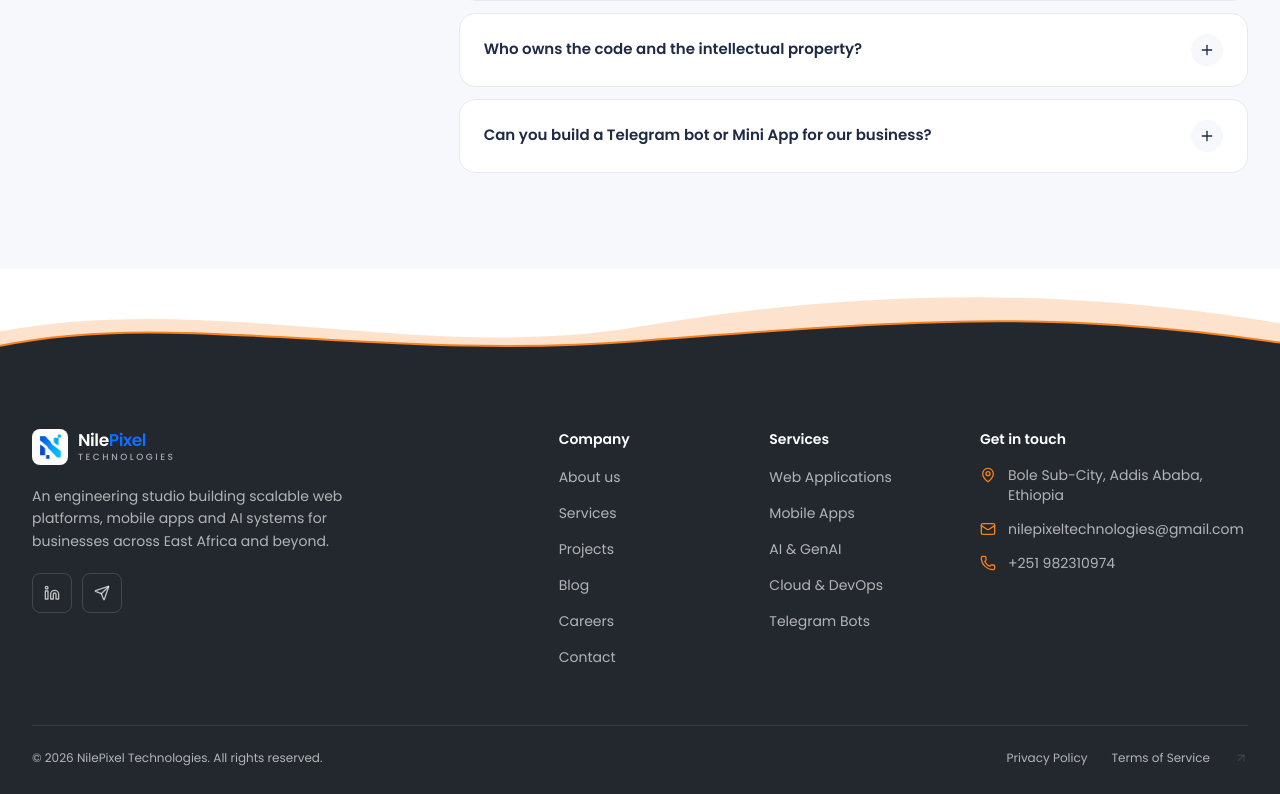
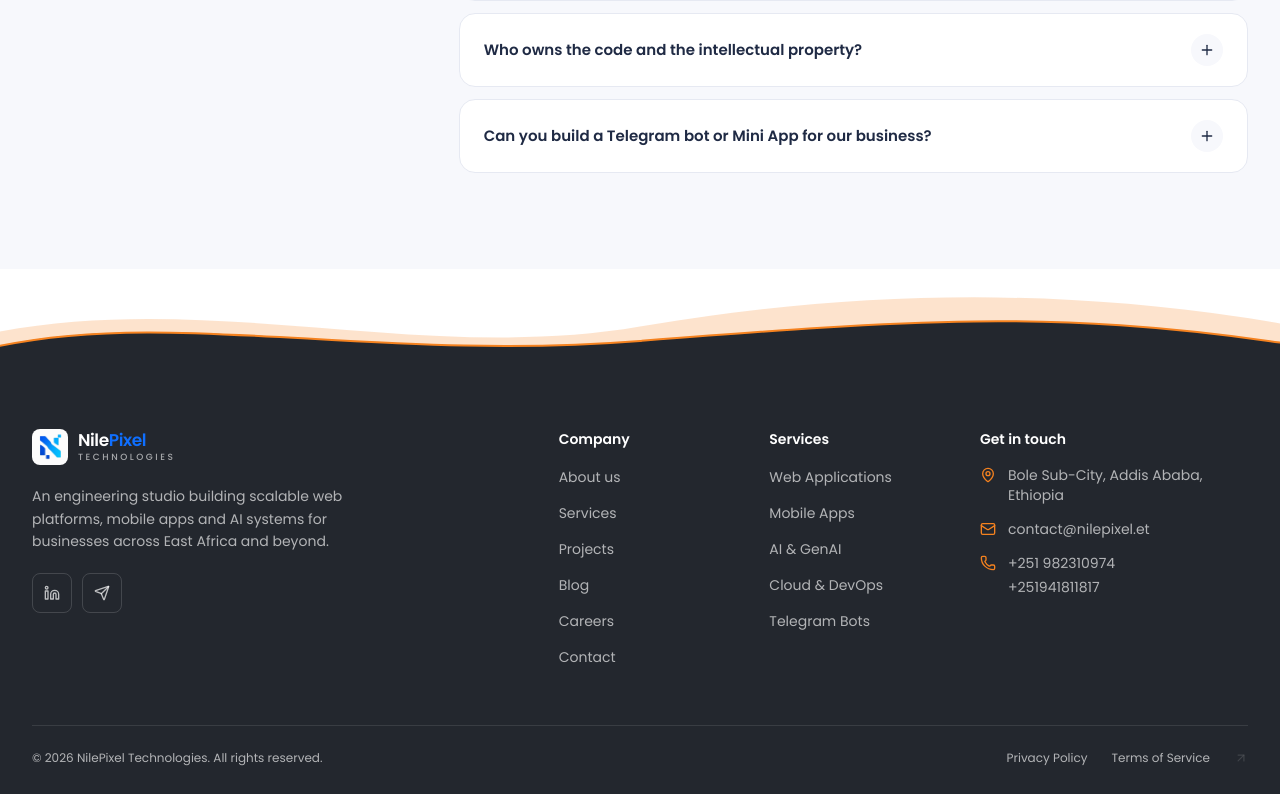
Before and after one commit to Abdurehman-Kero/NilePixelAgency, a React (Vite) app in the folder frontend/: page /contact in a window 1280 px wide. Shown: the part 1717-2511 px from the top of the page. Built offline with nearby package versions, Linux system fonts and the light colour scheme; no server answers.

Commit message:
email update

```diff
--- a/frontend/src/components/ui/Footer.tsx
+++ b/frontend/src/components/ui/Footer.tsx
@@ -27,7 +27,7 @@ const socialStyle =
   'flex h-10 w-10 items-center justify-center rounded-lg border border-white/15 text-white/70 transition hover:border-accent hover:text-accent';
 
 export const Footer: React.FC = () => {
-  const { email, phone } = useCompany();
+  const { email, phones } = useCompany();
 
   return (
     <footer className="relative bg-slate-dark text-white/65">
@@ -99,9 +99,13 @@ export const Footer: React.FC = () => {
                 <Mail className="h-4 w-4 shrink-0 text-accent" />
                 <a href={`mailto:${email}`} className="transition-colors hover:text-white">{email}</a>
               </li>
-              <li className="flex items-center gap-3">
-                <Phone className="h-4 w-4 shrink-0 text-accent" />
-                <a href={`tel:${phone}`} className="transition-colors hover:text-white">{phone}</a>
+              <li className="flex items-start gap-3">
+                <Phone className="mt-0.5 h-4 w-4 shrink-0 text-accent" />
+                <div className="flex flex-col gap-1">
+                  {phones.map((p) => (
+                    <a key={p} href={`tel:${p.replace(/\s/g, '')}`} className="transition-colors hover:text-white">{p}</a>
+                  ))}
+                </div>
               </li>
             </ul>
           </div>
--- a/frontend/src/data/snapshot.json
+++ b/frontend/src/data/snapshot.json
@@ -7,7 +7,7 @@
       "vision": "To be a globally recognized technology partner known for engineering excellence and digital transformation impact.",
       "history": "Founded to bridge modern architecture with deep business domain expertise, NilePixel has grown into an international engineering agency.",
       "phone": "+251 911 234 567",
-      "email": "contact@nilepixel.com",
+      "email": "contact@nilepixel.et",
       "address": "Bole Sub-City, Addis Ababa, Ethiopia",
       "working_hours": "Mon - Fri: 8:30 AM - 6:00 PM (EAT)",
       "maps_url": "https://maps.google.com/?q=Addis+Ababa",
@@ -28,7 +28,7 @@
       "vision": "To be a globally recognized technology partner known for engineering excellence and digital transformation impact.",
       "history": "Founded to bridge modern architecture with deep business domain expertise, NilePixel has grown into an international engineering agency.",
       "phone": "+251 982310974",
-      "email": "nilepixeltechnologies@gmail.com",
+      "email": "contact@nilepixel.et",
       "address": "Bole Sub-City, Addis Ababa, Ethiopia",
       "working_hours": "Mon - Fri: 8:30 AM - 6:00 PM (EAT)",
       "maps_url": "https://maps.google.com/?q=Addis+Ababa"
--- a/frontend/src/hooks/useApiData.ts
+++ b/frontend/src/hooks/useApiData.ts
@@ -26,11 +26,16 @@ export function useApiData<T>(key: string): Result<T> {
   return { data, loading: data === undefined };
 }
 
-/** Company contact details from /settings, falling back to sensible defaults. */
+const COMPANY_EMAIL = 'contact@nilepixel.et';
+const SECOND_PHONE = '+251941811817';
+
+/** Company contact details: the primary phone comes from /settings, the email and second phone are fixed. */
 export function useCompany() {
-  const { data } = useApiData<{ company?: { email?: string; phone?: string } }>('/settings');
+  const { data } = useApiData<{ company?: { phone?: string } }>('/settings');
+  const phone = data?.company?.phone || '+251982310974';
   return {
-    email: data?.company?.email || 'info@nilepixel.com',
-    phone: data?.company?.phone || '+251982310974',
+    email: COMPANY_EMAIL,
+    phone,
+    phones: [phone, SECOND_PHONE],
   };
 }
--- a/frontend/src/pages/public/CareersPage.tsx
+++ b/frontend/src/pages/public/CareersPage.tsx
@@ -167,7 +167,7 @@ export const CareersPage: React.FC = () => {
             <p className="mx-auto mt-2 max-w-md text-sm leading-relaxed text-white/70">
               We are always glad to hear from talented engineers and designers. Tell us what you do best.
             </p>
-            <a href="mailto:info@nilepixel.com?subject=Open%20application" className="btn-primary mt-6 !rounded-full">
+            <a href="mailto:contact@nilepixel.et?subject=Open%20application" className="btn-primary mt-6 !rounded-full">
               Send an open application <ArrowRight className="h-4 w-4" />
             </a>
           </div>
--- a/frontend/src/pages/public/ContactPage.tsx
+++ b/frontend/src/pages/public/ContactPage.tsx
@@ -25,7 +25,7 @@ export const ContactPage: React.FC = () => {
   const [submitted, setSubmitted] = useState(false);
   const [sending, setSending] = useState(false);
   const [errorMsg, setErrorMsg] = useState<string | null>(null);
-  const { email: siteEmail, phone: sitePhone } = useCompany();
+  const { email: siteEmail, phones: sitePhones } = useCompany();
 
   const handleSubmit = (e: React.FormEvent) => {
     e.preventDefault();
@@ -67,7 +67,7 @@ export const ContactPage: React.FC = () => {
 
   const contactRows = [
     { icon: Mail, label: 'Email us', value: siteEmail, href: `mailto:${siteEmail}` },
-    { icon: Phone, label: 'Phone & WhatsApp', value: sitePhone, href: `tel:${sitePhone}` },
+    { icon: Phone, label: 'Phone & WhatsApp', value: sitePhones[0], href: `tel:${sitePhones[0].replace(/\s/g, '')}`, extra: { value: sitePhones[1], href: `tel:${sitePhones[1]}` } },
     { icon: MapPin, label: 'Headquarters', value: 'Bole Sub-City, Next to Millennium Hall, Addis Ababa, Ethiopia' },
   ];
 
@@ -89,7 +89,7 @@ export const ContactPage: React.FC = () => {
         <div className="container-page space-y-14 sm:space-y-20">
           {/* Contact cards with floating icon circles */}
           <ul className="grid gap-x-5 gap-y-12 pt-6 md:grid-cols-3">
-            {contactRows.map(({ icon: Icon, label, value, href }) => (
+            {contactRows.map(({ icon: Icon, label, value, href, extra }) => (
               <li key={label} className="group relative">
                 <span className="absolute left-1/2 top-0 z-10 flex h-[4.5rem] w-[4.5rem] -translate-x-1/2 -translate-y-1/2 items-center justify-center rounded-full bg-white text-accent shadow-card transition duration-300 group-hover:scale-110 group-hover:bg-accent group-hover:text-white">
                   <Icon className="h-7 w-7" />
@@ -102,6 +102,11 @@ export const ContactPage: React.FC = () => {
                     </a>
                   ) : (
                     <p className="mt-2 text-[15px] leading-relaxed text-ink">{value}</p>
+                  )}
+                  {extra && (
+                    <a href={extra.href} className="link-underline mt-1 text-[15px] text-ink hover:text-accent">
+                      {extra.value}
+                    </a>
                   )}
                 </div>
               </li>
```
